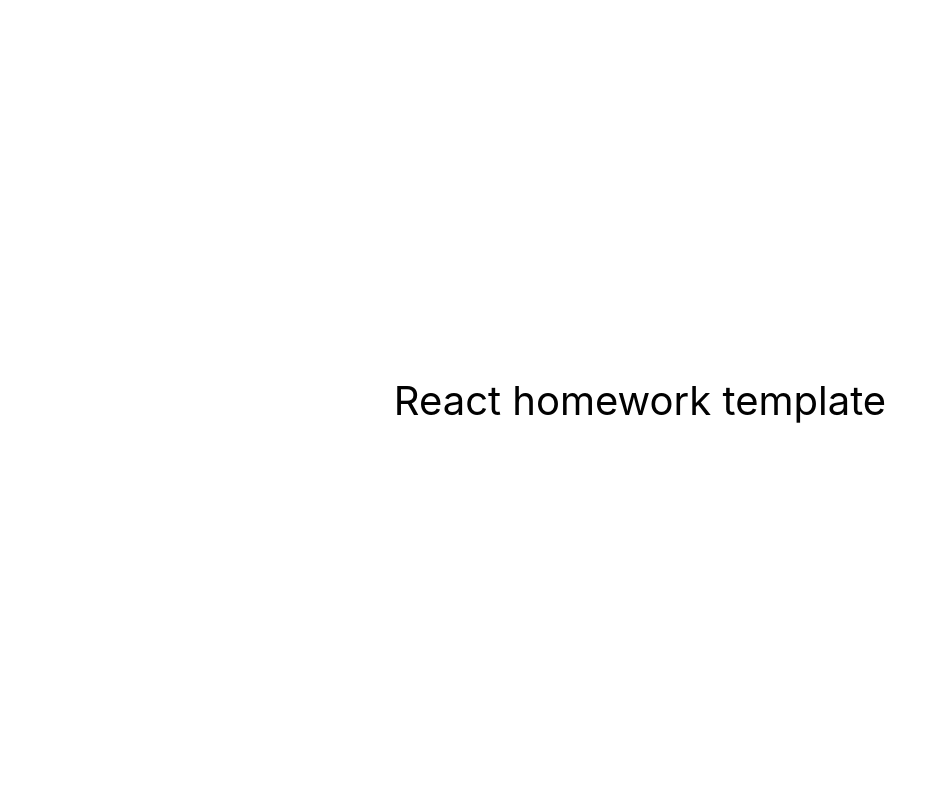
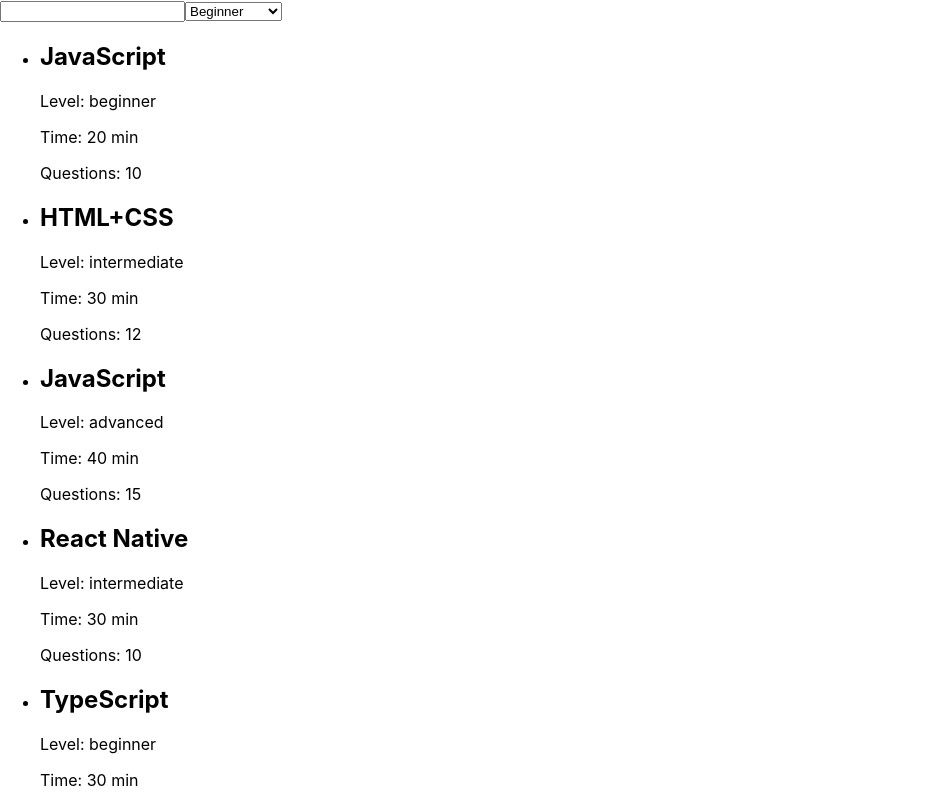
Before and after one commit to yevlampiieva/react-project, a React (Create React App) app: page / in a window 1280 px wide. Shown: the top 800 px of the page, without its empty margins (0-947 px from the left). Built offline with nearby package versions, Linux system fonts and the light colour scheme.

Commit message:
Added components

```diff
--- a/src/components/App.jsx
+++ b/src/components/App.jsx
@@ -1,16 +1,12 @@
+import { QuizList } from './QuizList/QuizList';
+import quizItems from '../data.json';
+import { SearchBar } from './Searchbar/SearchBar';
+
 export const App = () => {
   return (
-    <div
-      style={{
-        height: '100vh',
-        display: 'flex',
-        justifyContent: 'center',
-        alignItems: 'center',
-        fontSize: 40,
-        color: '#010101'
-      }}
-    >
-      React homework template
-    </div>
+    <>
+      <SearchBar />
+      <QuizList items={quizItems} />
+    </>
   );
 };
--- /dev/null
+++ b/src/components/LevelFilter/LevelFilter.jsx
@@ -0,0 +1,9 @@
+export const LevelFilter = () => {
+  return (
+    <select>
+      <option value="beginner">Beginner</option>
+      <option value="intermediate">Intermediate</option>
+      <option value="advanced">Advanced</option>
+    </select>
+  );
+};
--- /dev/null
+++ b/src/components/QuizCard/QuizCard.jsx
@@ -0,0 +1,11 @@
+export const QuizCard = ({ item: { topic, level, time, questions } }) => {
+  //   const { topic, level, time, questions } = item;
+  return (
+    <>
+      <h2>{topic}</h2>
+      <p>Level: {level}</p>
+      <p>Time: {time} min</p>
+      <p>Questions: {questions}</p>
+    </>
+  );
+};
--- /dev/null
+++ b/src/components/QuizList/QuizList.jsx
@@ -0,0 +1,13 @@
+import { QuizCard } from 'components/QuizCard/QuizCard';
+
+export const QuizList = ({ items }) => {
+  return (
+    <ul>
+      {items.map(item => (
+        <li key={item.id}>
+          <QuizCard item={item} />
+        </li>
+      ))}
+    </ul>
+  );
+};
--- /dev/null
+++ b/src/components/Searchbar/SearchBar.jsx
@@ -0,0 +1,11 @@
+import { LevelFilter } from 'components/LevelFilter/LevelFilter';
+import { TopicFilter } from 'components/TopicFilter/TopicFilter';
+
+export const SearchBar = () => {
+  return (
+    <>
+      <TopicFilter />
+      <LevelFilter />
+    </>
+  );
+};
--- /dev/null
+++ b/src/components/TopicFilter/TopicFilter.jsx
@@ -0,0 +1,3 @@
+export const TopicFilter = () => {
+  return <input type="text" />;
+};
```
